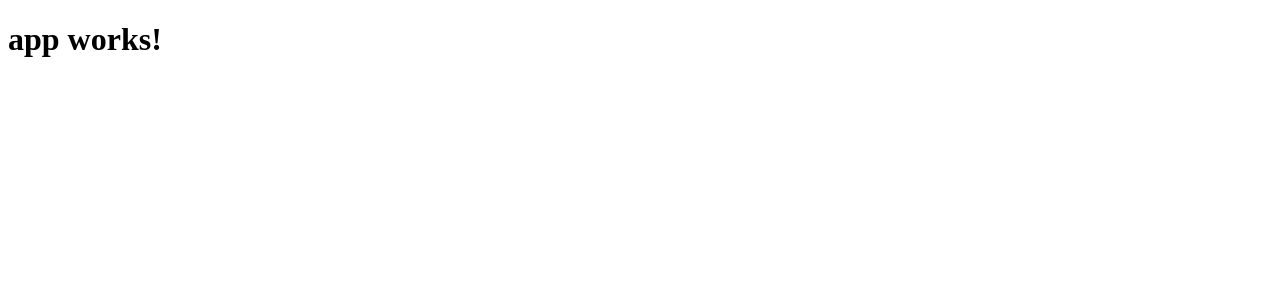
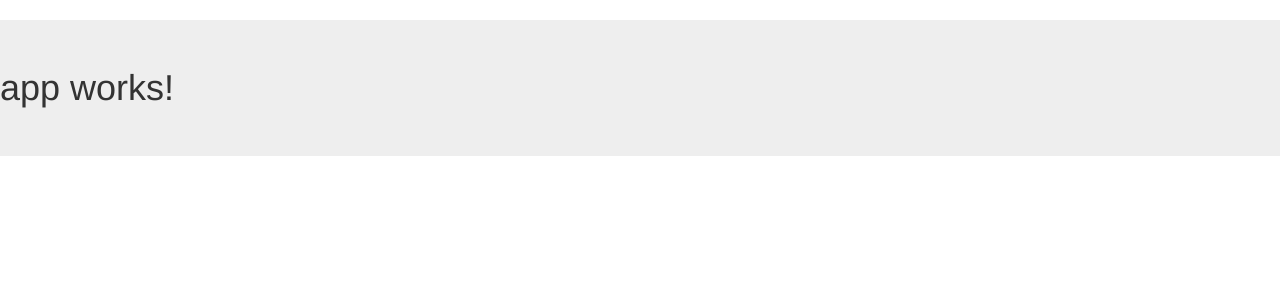
Before and after one commit to THE-WIRE/web-rt, an Angular app: page / in a window 1280 px wide. Shown: the top 300 px of the page. Built offline with nearby package versions, Linux system fonts and the light colour scheme.

Commit message:
Added Bootstrap and Jquery

```diff
--- a/src/app/app.component.html
+++ b/src/app/app.component.html
@@ -1,3 +1,3 @@
 <h1>
-  {{title}}
+  <div class="jumbotron">{{title}}</div>
 </h1>
--- a/src/index.html
+++ b/src/index.html
@@ -2,11 +2,21 @@
 <html>
 <head>
   <meta charset="utf-8">
+  <meta http-equiv="X-UA-Compatible" content="IE=edge">
+   <meta name="viewport" content="width=device-width, initial-scale=1">
   <title>WebCodeCollab</title>
   <base href="/">
 
-  <meta name="viewport" content="width=device-width, initial-scale=1">
   <link rel="icon" type="image/x-icon" href="favicon.ico">
+
+  <!-- Stylesheets -->
+    <!-- Bootstrap -->
+    <link rel="stylesheet" href="https://maxcdn.bootstrapcdn.com/bootstrap/3.3.7/css/bootstrap.min.css" integrity="sha384-BVYiiSIFeK1dGmJRAkycuHAHRg32OmUcww7on3RYdg4Va+PmSTsz/K68vbdEjh4u" crossorigin="anonymous">
+  <!-- Scripts here -->
+    <!-- jQuery (necessary for Bootstrap's JavaScript plugins) -->
+    <script src="https://ajax.googleapis.com/ajax/libs/jquery/1.12.4/jquery.min.js"></script>
+    <!-- Include all compiled plugins (below), or include individual files as needed -->
+    <script src="https://maxcdn.bootstrapcdn.com/bootstrap/3.3.7/js/bootstrap.min.js" integrity="sha384-Tc5IQib027qvyjSMfHjOMaLkfuWVxZxUPnCJA7l2mCWNIpG9mGCD8wGNIcPD7Txa" crossorigin="anonymous"></script>
 </head>
 <body>
   <app-root>Loading...</app-root>
```
